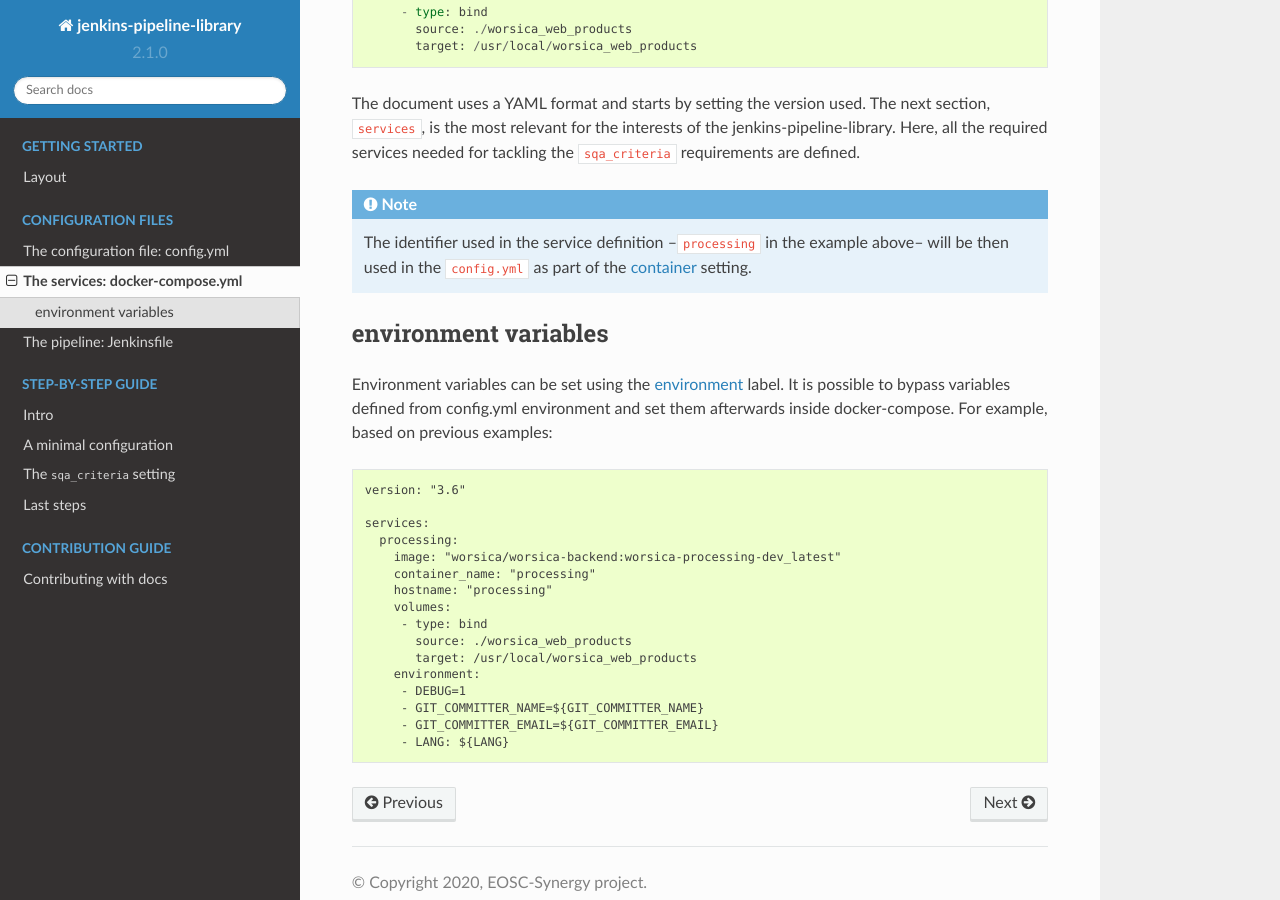
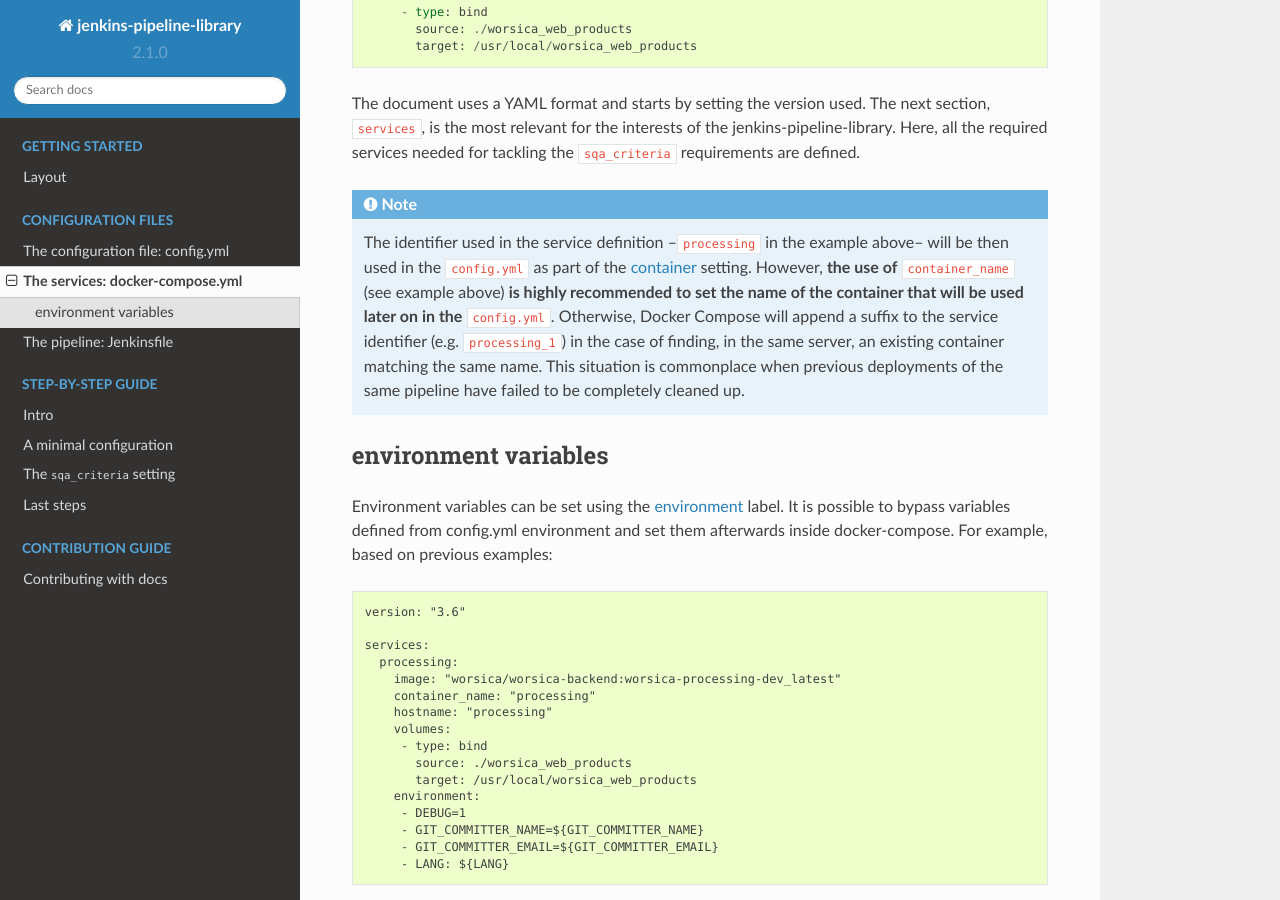
Before and after one commit to indigo-dc/jenkins-pipeline-library, a Sphinx documentation site: the page built from docs/user/docker_compose.rst, in a window 1280 px wide and 900 px high, scrolled down 621 px. Built offline with Sphinx 7.4.7 and the Read the Docs theme 2.0.0, drawn with Linux system fonts in a browser that asks for light colours.

Commit message:
Highly recommend the use of  in docker compose.
Fixes #68

```diff
--- a/docs/user/docker_compose.rst
+++ b/docs/user/docker_compose.rst
@@ -38,7 +38,14 @@ the ``sqa_criteria`` requirements are defined.
 .. note::
    The identifier used in the service definition --``processing`` in the
    example above-- will be then used in the ``config.yml`` as part of the
-   :ref:`config-container-setting` setting.
+   :ref:`config-container-setting` setting. However, **the use of**
+   ``container_name`` (see example above) **is highly recommended to set the
+   name of the container that will be used later on in the** ``config.yml``.
+   Otherwise, Docker Compose will append a suffix to the service identifier
+   (e.g. ``processing_1``) in  the case of finding, in the same server, an
+   existing container matching the same name. This situation is commonplace
+   when previous deployments of the same pipeline have failed to be completely
+   cleaned up.
 
 .. _docker_compose_env:
 
--- a/docs/user/step_by_step/sqa_criteria.rst
+++ b/docs/user/step_by_step/sqa_criteria.rst
@@ -65,7 +65,7 @@ Python with ``tox``
           services:
             myrepo-testing:
               image: "indigodatacloud/ci-images:python3.6"
-              hostname: "myrepo-testing-host"
+              container_name: "myrepo-testing"
               volumes:
                - type: bind
                  source: ./myrepo
@@ -181,7 +181,7 @@ Python with ``commands``
               services:
                 myrepo-testing-java:
                   image: "indigodatacloud/ci-images:java"
-                  hostname: "myrepo-testing-host"
+                  container_name: "myrepo-testing-java"
                   volumes:
                    - type: bind
                      source: ./myrepo
@@ -222,7 +222,7 @@ Java with ``commands``
               services:
                 myrepo-testing-java:
                   image: "indigodatacloud/ci-images:java"
-                  hostname: "myrepo-testing-host"
+                  container_name: "myrepo-testing-java"
                   volumes:
                    - type: bind
                      source: ./myrepo
```
